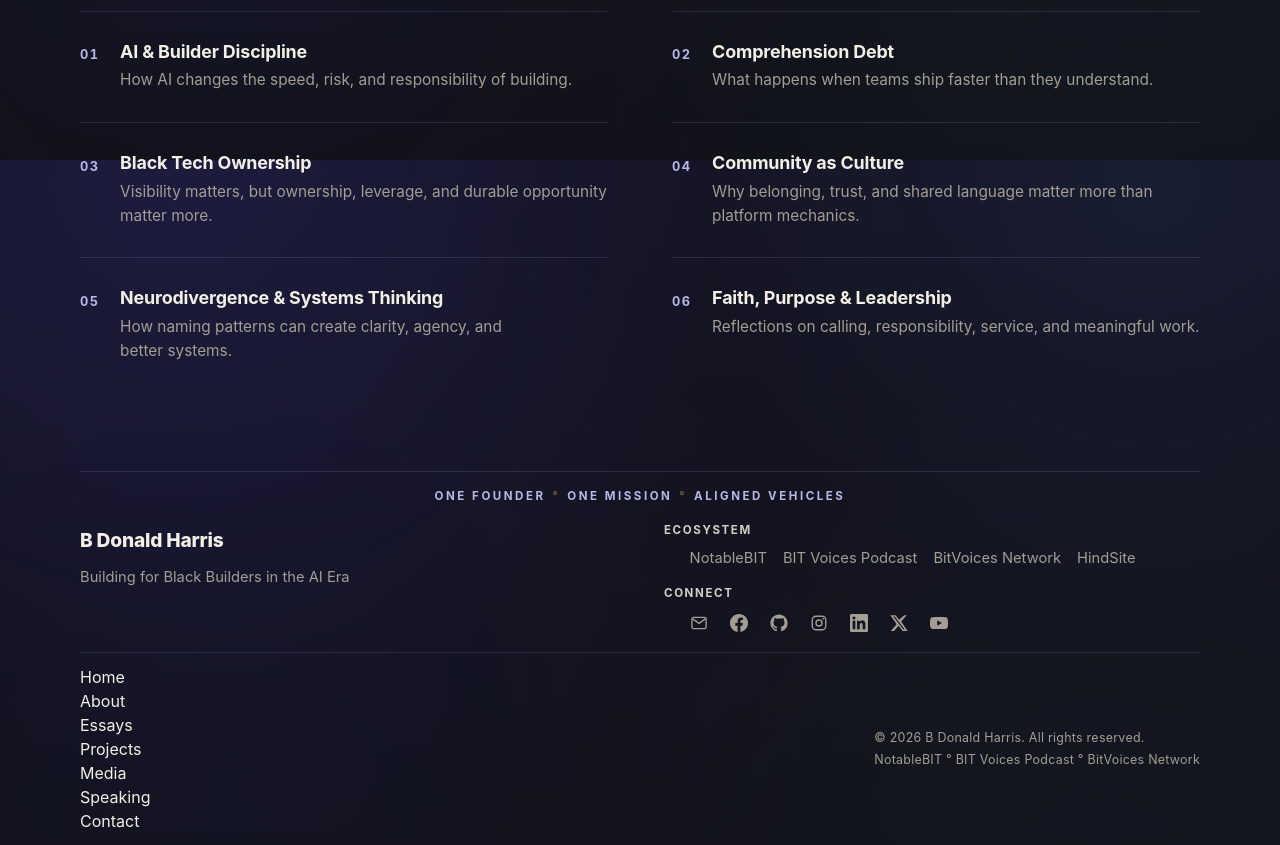
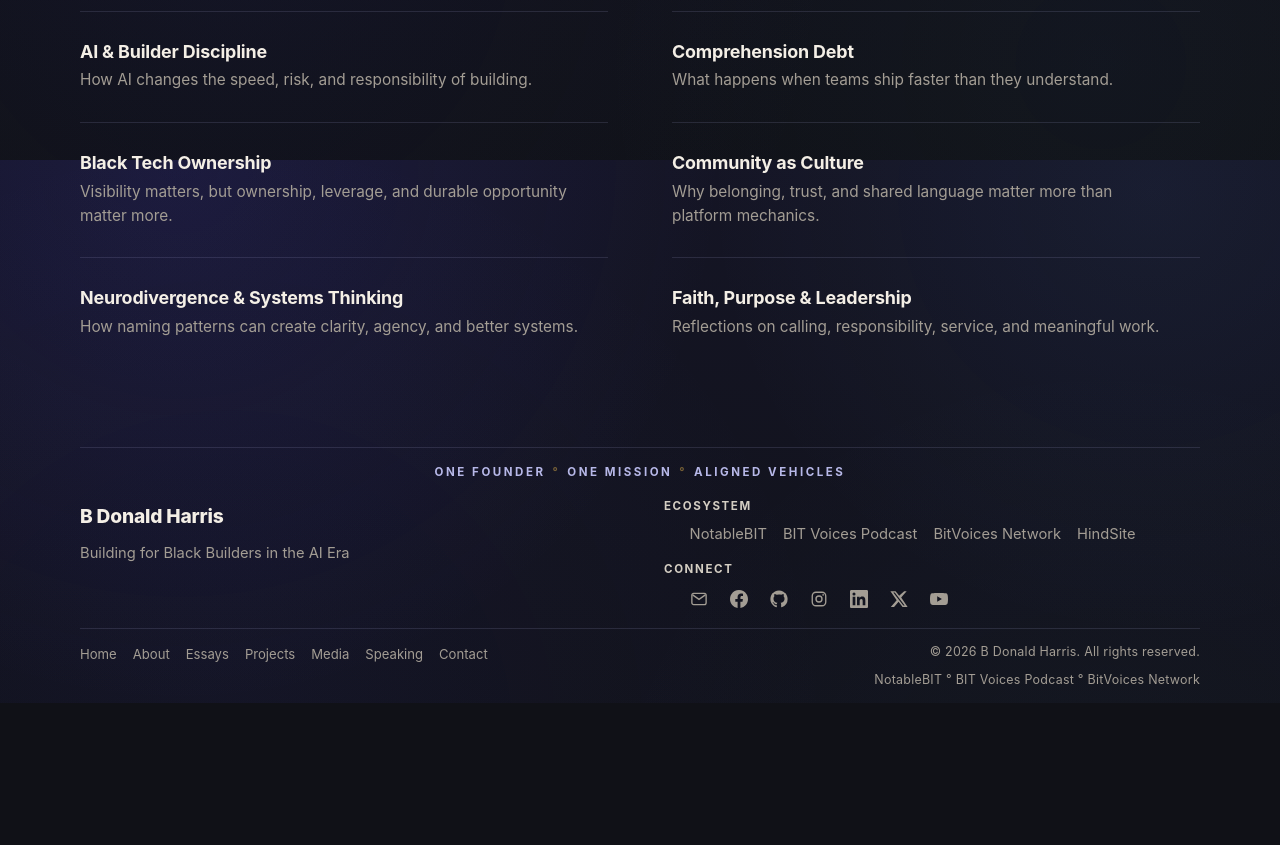
Before and after one commit to bdonaldharris/bdonaldharris.com, a Next.js app: page /essays in a window 1280 px wide. Shown: the part 1440-2285 px from the top of the page. After the commit the page ends 2143 px from the top, so only its background shows below. Built offline with nearby package versions, Linux system fonts and the light colour scheme.

Commit message:
Refine footer and recurring themes

```diff
--- a/app/globals.css
+++ b/app/globals.css
@@ -2272,7 +2272,7 @@ p {
   color: var(--color-text-secondary);
 }
 
-/* Idea lanes: a numbered editorial index of recurring territories — open rows
+/* Idea lanes: an editorial index of recurring territories — open rows
    divided by hairlines, not bordered cards. */
 .idea-lanes {
   display: grid;
@@ -2281,27 +2281,12 @@ p {
   padding: 0;
   margin: 0;
   list-style: none;
-  counter-reset: lane;
 }
 
 .idea-lanes li {
-  display: grid;
-  grid-template-columns: auto minmax(0, 1fr);
-  gap: clamp(16px, 1.6vw, 22px);
-  align-items: start;
+  display: block;
   padding: clamp(22px, 2.6vw, 30px) 0;
   border-top: 1px solid var(--color-border-subtle);
-}
-
-.idea-lanes li::before {
-  counter-increment: lane;
-  content: counter(lane, decimal-leading-zero);
-  padding-top: 0.3em;
-  color: var(--color-soft-gold);
-  font-size: 0.8rem;
-  font-weight: 700;
-  letter-spacing: 0.12em;
-  font-variant-numeric: tabular-nums;
 }
 
 .idea-lane-copy {
@@ -3555,14 +3540,38 @@ p {
 }
 
 .footer-bottom {
-  display: flex;
-  flex-wrap: wrap;
-  gap: 8px 28px;
-  align-items: center;
-  justify-content: space-between;
+  display: grid;
+  grid-template-columns: 1fr 1fr;
+  gap: 12px clamp(28px, 4vw, 48px);
+  align-items: start;
   margin-top: clamp(14px, 1.8vw, 20px);
   padding-top: 12px;
   border-top: 1px solid var(--color-border-subtle);
+}
+
+.footer-bottom-nav ul {
+  display: flex;
+  flex-wrap: wrap;
+  gap: 8px 16px;
+  padding: 0;
+  margin: 0;
+  list-style: none;
+}
+
+.footer-bottom-nav a {
+  color: var(--color-text-muted);
+  font-size: 0.82rem;
+}
+
+.footer-bottom-nav a:hover {
+  color: var(--color-text-primary);
+}
+
+.footer-bottom-meta {
+  display: grid;
+  gap: 6px;
+  justify-items: end;
+  text-align: right;
 }
 
 .footer-bottom p {
@@ -3600,7 +3609,13 @@ p {
   }
 
   .footer-bottom {
-    gap: 6px;
+    grid-template-columns: 1fr;
+    gap: 12px;
+  }
+
+  .footer-bottom-meta {
+    justify-items: start;
+    text-align: left;
   }
 
   .home-hero,
```
